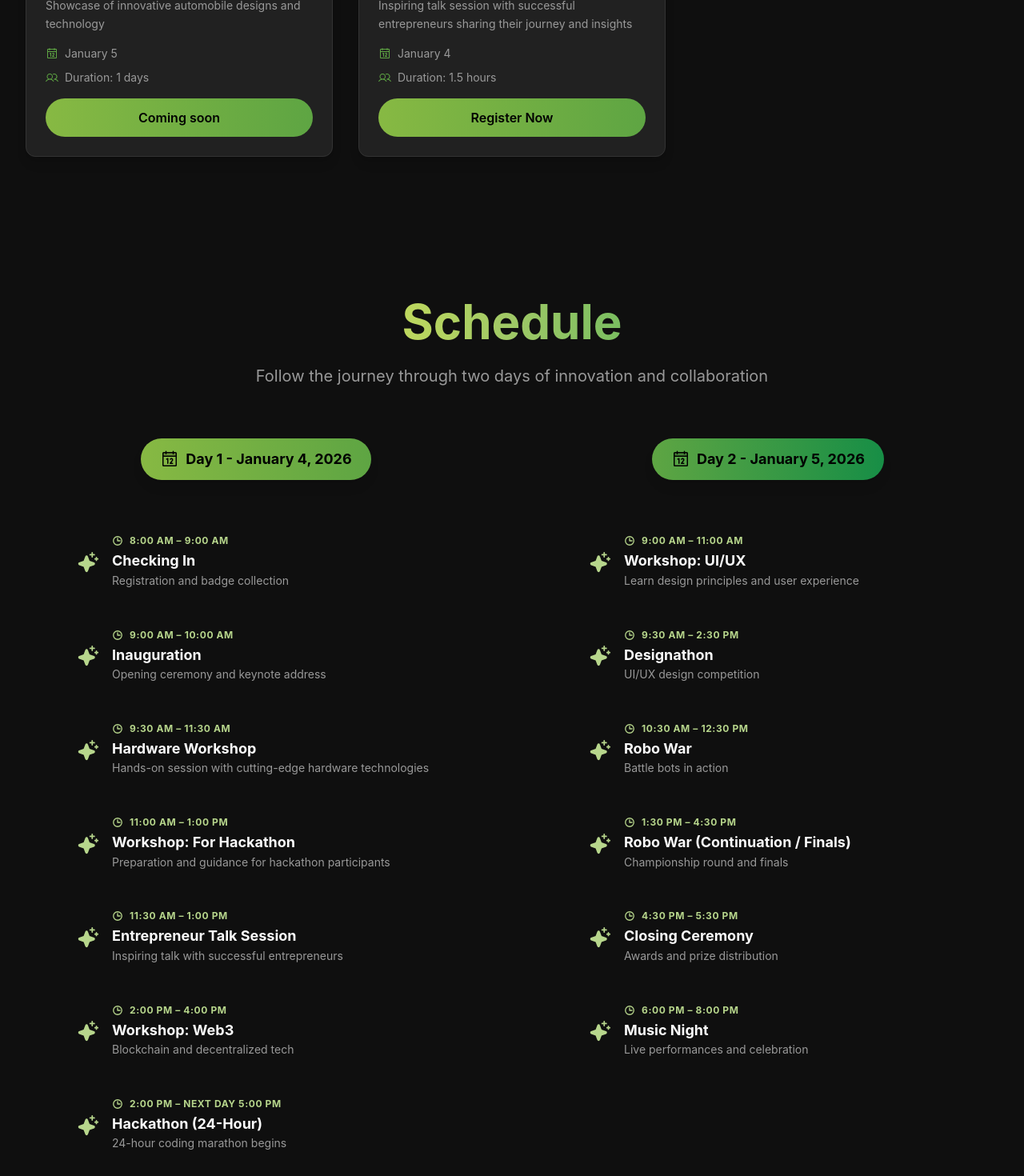
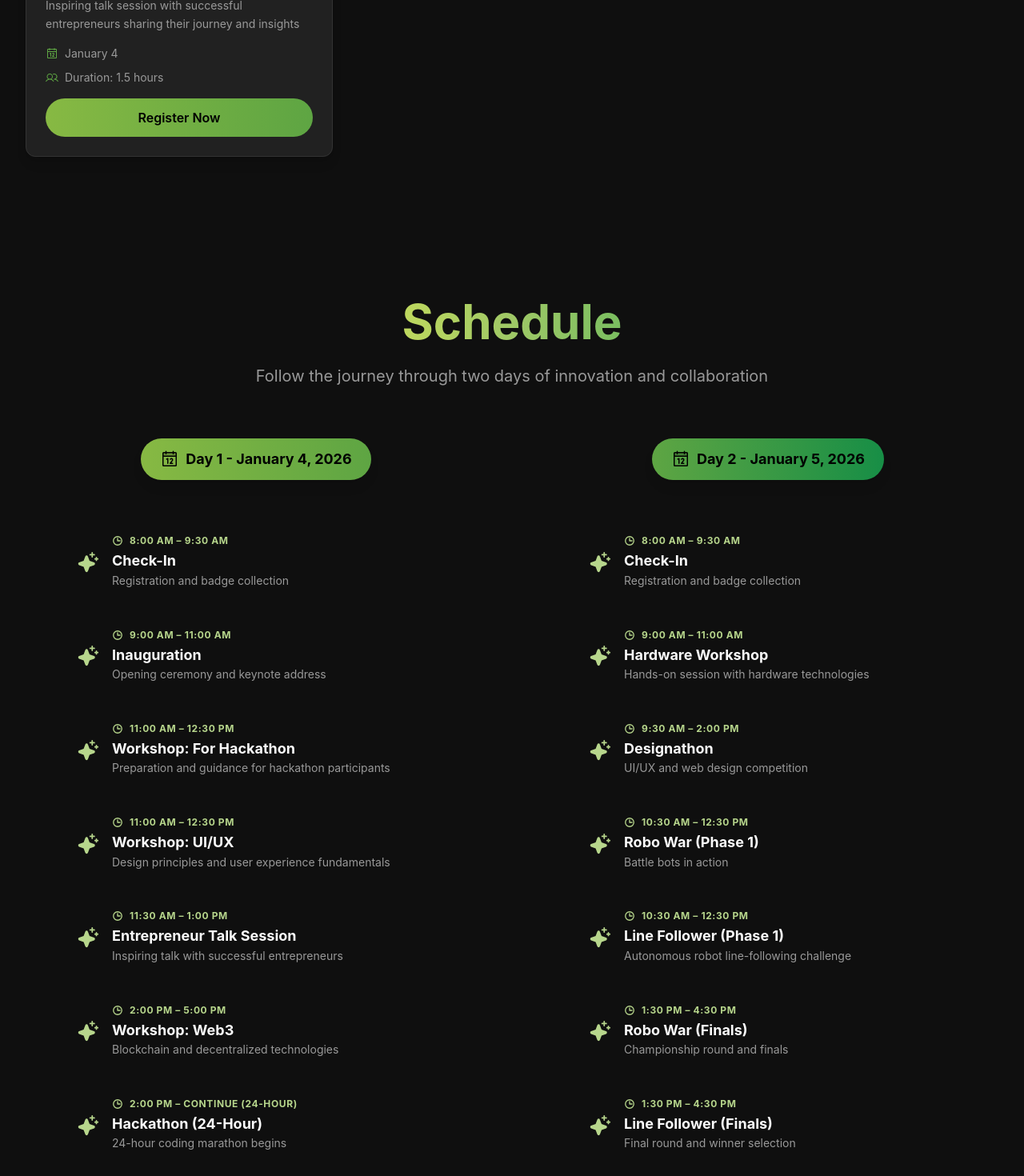
Before and after one commit to iedccek-glitch/aarambh3, a React (Vite) app: page / in a window 1280 px wide. Shown: the part 4840-6310 px from the top of the page at 80% size. Built offline with nearby package versions, Linux system fonts and the light colour scheme.

Commit message:
update: chged schedule and remove unwanted events

```diff
--- a/src/components/Contact.tsx
+++ b/src/components/Contact.tsx
@@ -203,10 +203,13 @@ const Contact = memo(() => {
           </p>
           <div className='flex flex-col lg:flex-row gap-4 justify-center items-center'>
             <button
-              onClick={() => alert('Registration coming soon!')}
+              onClick={() => {
+                const element = document.getElementById('events');
+                if (element) element.scrollIntoView({ behavior: 'smooth' });
+              }}
               className='btn-primary text-lg px-10 py-4'
             >
-              Coming soon
+              Register now
             </button>
             <button
               onClick={() => {
--- a/src/components/Events.tsx
+++ b/src/components/Events.tsx
@@ -85,16 +85,6 @@ const Events = memo(() => {
       illustration: HardwareIllustration,
       date: 'January 5',
       duration: '3 hours',
-      fee: 0,
-    },
-    {
-      id: 4,
-      title: 'Thillana - Music Show',
-      type: 'Entertainment',
-      description: 'Experience an amazing musical performance to celebrate innovation',
-      illustration: MusicIllustration,
-      date: 'January 5',
-      duration: '2 hours',
       fee: 0,
     },
     {
@@ -360,6 +350,21 @@ const Events = memo(() => {
                   >
                     Register Now
                   </a>
+                ) : event.id === 6 ? (
+                  <button
+                    onClick={() => {
+                      const eventsSection = document.getElementById('events');
+                      if (eventsSection) {
+                        eventsSection.scrollIntoView({ behavior: 'smooth' });
+                        setTimeout(() => {
+                          alert('Please register for the General Entry Ticket to access the Auto Expo and other exhibitions!');
+                        }, 500);
+                      }
+                    }}
+                    className='w-full btn-primary'
+                  >
+                    Register Now
+                  </button>
                 ) : (
                   <button className='w-full btn-primary'>Coming soon</button>
                 )}
--- a/src/components/Schedule.tsx
+++ b/src/components/Schedule.tsx
@@ -9,8 +9,8 @@ const Schedule = memo(() => {
   const day1Events: TimelineEvent[] = [
     {
       id: 'd1-checkin',
-      time: '8:00 AM – 9:00 AM',
-      title: 'Checking In',
+      time: '8:00 AM – 9:30 AM',
+      title: 'Check-In',
       description: 'Registration and badge collection',
       venue: 'Main Entrance',
       t: 0.02,
@@ -18,28 +18,28 @@ const Schedule = memo(() => {
     },
     {
       id: 'd1-inauguration',
-      time: '9:00 AM – 10:00 AM',
+      time: '9:00 AM – 11:00 AM',
       title: 'Inauguration',
       description: 'Opening ceremony and keynote address',
       venue: 'Main Auditorium',
-      t: 0.08,
+      t: 0.10,
       labelSide: 'top'
     },
     {
-      id: 'd1-hardware',
-      time: '9:30 AM – 11:30 AM',
-      title: 'Hardware Workshop',
-      description: 'Hands-on session with cutting-edge hardware technologies',
-      venue: 'Lab 1',
-      t: 0.15,
+      id: 'd1-workshop-hackathon',
+      time: '11:00 AM – 12:30 PM',
+      title: 'Workshop: For Hackathon',
+      description: 'Preparation and guidance for hackathon participants',
+      venue: 'Seminar Hall',
+      t: 0.22,
       labelSide: 'bottom'
     },
     {
-      id: 'd1-workshop-hackathon',
-      time: '11:00 AM – 1:00 PM',
-      title: 'Workshop: For Hackathon',
-      description: 'Preparation and guidance for hackathon participants',
-      venue: 'Seminar Hall',
+      id: 'd1-workshop-uiux',
+      time: '11:00 AM – 12:30 PM',
+      title: 'Workshop: UI/UX',
+      description: 'Design principles and user experience fundamentals',
+      venue: 'Design Studio',
       t: 0.28,
       labelSide: 'top'
     },
@@ -49,21 +49,21 @@ const Schedule = memo(() => {
       title: 'Entrepreneur Talk Session',
       description: 'Inspiring talk with successful entrepreneurs',
       venue: 'Conference Room',
-      t: 0.40,
+      t: 0.38,
       labelSide: 'bottom'
     },
     {
       id: 'd1-web3',
-      time: '2:00 PM – 4:00 PM',
+      time: '2:00 PM – 5:00 PM',
       title: 'Workshop: Web3',
-      description: 'Blockchain and decentralized tech',
+      description: 'Blockchain and decentralized technologies',
       venue: 'Lab 2',
       t: 0.58,
       labelSide: 'top'
     },
     {
       id: 'd1-hackathon',
-      time: '2:00 PM – Next Day 5:00 PM',
+      time: '2:00 PM – Continue (24-Hour)',
       title: 'Hackathon (24-Hour)',
       description: '24-hour coding marathon begins',
       venue: 'Tech Arena',
@@ -83,57 +83,84 @@ const Schedule = memo(() => {
 
   const day2Events: TimelineEvent[] = [
     {
-      id: 'd2-uiux',
+      id: 'd2-checkin',
+      time: '8:00 AM – 9:30 AM',
+      title: 'Check-In',
+      description: 'Registration and badge collection',
+      venue: 'Main Entrance',
+      t: 0.02,
+      labelSide: 'bottom'
+    },
+    {
+      id: 'd2-hardware',
       time: '9:00 AM – 11:00 AM',
-      title: 'Workshop: UI/UX',
-      description: 'Learn design principles and user experience',
-      venue: 'Design Studio',
-      t: 0.05,
+      title: 'Hardware Workshop',
+      description: 'Hands-on session with hardware technologies',
+      venue: 'Lab 1',
+      t: 0.10,
       labelSide: 'top'
     },
     {
       id: 'd2-designathon',
-      time: '9:30 AM – 2:30 PM',
+      time: '9:30 AM – 2:00 PM',
       title: 'Designathon',
-      description: 'UI/UX design competition',
+      description: 'UI/UX and web design competition',
       venue: 'Design Studio',
-      t: 0.15,
+      t: 0.18,
       labelSide: 'bottom'
     },
     {
       id: 'd2-robo1',
       time: '10:30 AM – 12:30 PM',
-      title: 'Robo War',
+      title: 'Robo War (Phase 1)',
       description: 'Battle bots in action',
       venue: 'Arena',
-      t: 0.32,
+      t: 0.28,
       labelSide: 'top'
+    },
+    {
+      id: 'd2-line1',
+      time: '10:30 AM – 12:30 PM',
+      title: 'Line Follower (Phase 1)',
+      description: 'Autonomous robot line-following challenge',
+      venue: 'Arena',
+      t: 0.34,
+      labelSide: 'bottom'
     },
     {
       id: 'd2-robo2',
       time: '1:30 PM – 4:30 PM',
-      title: 'Robo War (Continuation / Finals)',
+      title: 'Robo War (Finals)',
       description: 'Championship round and finals',
+      venue: 'Arena',
+      t: 0.52,
+      labelSide: 'top'
+    },
+    {
+      id: 'd2-line2',
+      time: '1:30 PM – 4:30 PM',
+      title: 'Line Follower (Finals)',
+      description: 'Final round and winner selection',
       venue: 'Arena',
       t: 0.58,
       labelSide: 'bottom'
     },
     {
+      id: 'd2-hackathon-end',
+      time: '2:00 PM – 5:00 PM',
+      title: 'Hackathon Ends & Evaluation',
+      description: 'Submission review and judging',
+      venue: 'Tech Arena',
+      t: 0.68,
+      labelSide: 'top'
+    },
+    {
       id: 'd2-closing',
-      time: '4:30 PM – 5:30 PM',
+      time: '5:30 PM – 6:30 PM',
       title: 'Closing Ceremony',
       description: 'Awards and prize distribution',
       venue: 'Main Auditorium',
-      t: 0.82,
-      labelSide: 'top'
-    },
-    {
-      id: 'd2-music',
-      time: '6:00 PM – 8:00 PM',
-      title: 'Music Night',
-      description: 'Live performances and celebration',
-      venue: 'Open Grounds',
-      t: 0.95,
+      t: 0.88,
       labelSide: 'bottom'
     },
   ];
```
